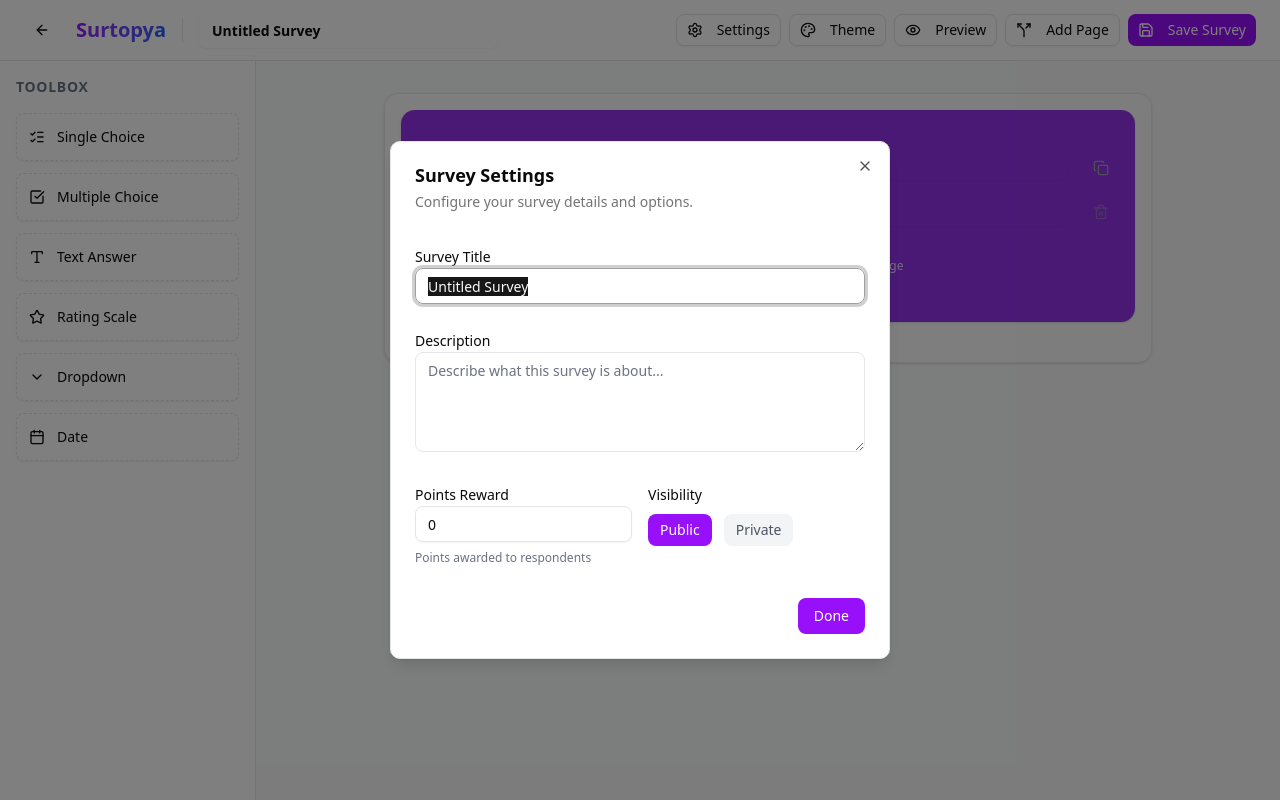
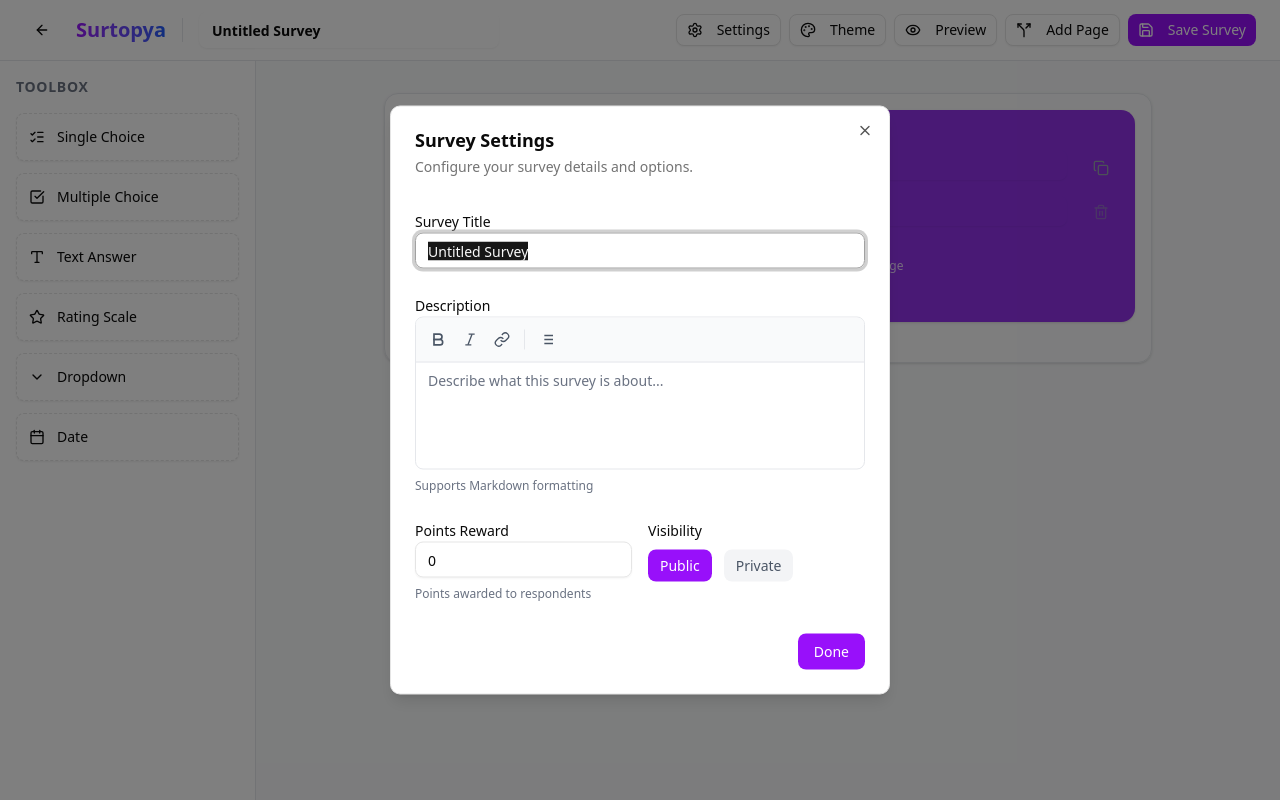
Before and after one commit to TimLai666/proj_surtopya, a Next.js app in the folder surtopya/: page /create in a window 1280 px wide. Both pictures are taken after a click on the button "Settings". Built offline with nearby package versions, Linux system fonts and the light colour scheme.

Commit message:
feat: Introduce survey display page with preview functionality and initial survey builder components.

```diff
--- a/surtopya/src/app/(main)/survey/[id]/page.tsx
+++ b/surtopya/src/app/(main)/survey/[id]/page.tsx
@@ -252,7 +252,7 @@ export default function SurveyPage() {
 
         {/* Exit Confirmation Dialog */}
         <Dialog open={showExitDialog} onOpenChange={setShowExitDialog}>
-          <DialogContent>
+          <DialogContent onInteractOutside={(e) => e.preventDefault()}>
             <DialogHeader>
               <DialogTitle>Exit Survey?</DialogTitle>
               <DialogDescription>
--- a/surtopya/src/components/builder/logic-editor.tsx
+++ b/surtopya/src/components/builder/logic-editor.tsx
@@ -62,7 +62,7 @@ export function LogicEditor({ question, allQuestions, open, onOpenChange, onSave
 
   return (
     <Dialog open={open} onOpenChange={onOpenChange}>
-      <DialogContent className="sm:max-w-[600px]">
+      <DialogContent className="sm:max-w-[600px]" onInteractOutside={(e) => e.preventDefault()}>
         <DialogHeader>
           <DialogTitle>Logic Jumps for "{question.title}"</DialogTitle>
         </DialogHeader>
--- a/surtopya/src/components/builder/survey-builder.tsx
+++ b/surtopya/src/components/builder/survey-builder.tsx
@@ -540,7 +540,7 @@ export function SurveyBuilder() {
         )}
 
         <Dialog open={!!deletingQuestionId} onOpenChange={(open) => !open && setDeletingQuestionId(null)}>
-            <DialogContent>
+            <DialogContent onInteractOutside={(e) => e.preventDefault()}>
                 <DialogHeader>
                     <DialogTitle>Delete Question?</DialogTitle>
                     <DialogDescription>
@@ -556,7 +556,7 @@ export function SurveyBuilder() {
 
         {/* Settings Dialog */}
         <Dialog open={settingsOpen} onOpenChange={setSettingsOpen}>
-            <DialogContent className="sm:max-w-[500px]">
+            <DialogContent className="sm:max-w-[500px]" onInteractOutside={(e) => e.preventDefault()}>
                 <DialogHeader>
                     <DialogTitle>Survey Settings</DialogTitle>
                     <DialogDescription>
@@ -574,12 +574,90 @@ export function SurveyBuilder() {
                     </div>
                     <div className="space-y-2">
                         <label className="text-sm font-medium">Description</label>
-                        <textarea
-                            value={description}
-                            onChange={(e) => { setDescription(e.target.value); setIsDirty(true); }}
-                            placeholder="Describe what this survey is about..."
-                            className="w-full min-h-[100px] rounded-md border border-gray-200 bg-transparent px-3 py-2 text-sm placeholder:text-gray-500 focus:outline-none focus:ring-2 focus:ring-purple-500 focus:ring-offset-2 dark:border-gray-800"
-                        />
+                        <div className="border border-gray-200 dark:border-gray-800 rounded-md overflow-hidden">
+                            {/* Formatting Toolbar */}
+                            <div className="flex items-center gap-1 p-2 border-b border-gray-200 dark:border-gray-800 bg-gray-50 dark:bg-gray-900">
+                                <button
+                                    type="button"
+                                    onClick={() => {
+                                        const textarea = document.getElementById('description-textarea') as HTMLTextAreaElement;
+                                        const start = textarea.selectionStart;
+                                        const end = textarea.selectionEnd;
+                                        const text = textarea.value;
+                                        const selected = text.substring(start, end);
+                                        const newText = text.substring(0, start) + '**' + selected + '**' + text.substring(end);
+                                        setDescription(newText);
+                                        setIsDirty(true);
+                                    }}
+                                    className="p-1.5 rounded hover:bg-gray-200 dark:hover:bg-gray-800 text-gray-600 dark:text-gray-400"
+                                    title="Bold"
+                                >
+                                    <svg xmlns="http://www.w3.org/2000/svg" className="h-4 w-4" viewBox="0 0 24 24" fill="none" stroke="currentColor" strokeWidth="2.5"><path d="M6 4h8a4 4 0 0 1 4 4 4 4 0 0 1-4 4H6z"/><path d="M6 12h9a4 4 0 0 1 4 4 4 4 0 0 1-4 4H6z"/></svg>
+                                </button>
+                                <button
+                                    type="button"
+                                    onClick={() => {
+                                        const textarea = document.getElementById('description-textarea') as HTMLTextAreaElement;
+                                        const start = textarea.selectionStart;
+                                        const end = textarea.selectionEnd;
+                                        const text = textarea.value;
+                                        const selected = text.substring(start, end);
+                                        const newText = text.substring(0, start) + '_' + selected + '_' + text.substring(end);
+                                        setDescription(newText);
+                                        setIsDirty(true);
+                                    }}
+                                    className="p-1.5 rounded hover:bg-gray-200 dark:hover:bg-gray-800 text-gray-600 dark:text-gray-400"
+                                    title="Italic"
+                                >
+                                    <svg xmlns="http://www.w3.org/2000/svg" className="h-4 w-4" viewBox="0 0 24 24" fill="none" stroke="currentColor" strokeWidth="2"><line x1="19" x2="10" y1="4" y2="4"/><line x1="14" x2="5" y1="20" y2="20"/><line x1="15" x2="9" y1="4" y2="20"/></svg>
+                                </button>
+                                <button
+                                    type="button"
+                                    onClick={() => {
+                                        const textarea = document.getElementById('description-textarea') as HTMLTextAreaElement;
+                                        const start = textarea.selectionStart;
+                                        const end = textarea.selectionEnd;
+                                        const text = textarea.value;
+                                        const selected = text.substring(start, end);
+                                        const url = prompt('Enter URL:', 'https://');
+                                        if (url) {
+                                            const newText = text.substring(0, start) + '[' + (selected || 'link text') + '](' + url + ')' + text.substring(end);
+                                            setDescription(newText);
+                                            setIsDirty(true);
+                                        }
+                                    }}
+                                    className="p-1.5 rounded hover:bg-gray-200 dark:hover:bg-gray-800 text-gray-600 dark:text-gray-400"
+                                    title="Add Link"
+                                >
+                                    <svg xmlns="http://www.w3.org/2000/svg" className="h-4 w-4" viewBox="0 0 24 24" fill="none" stroke="currentColor" strokeWidth="2"><path d="M10 13a5 5 0 0 0 7.54.54l3-3a5 5 0 0 0-7.07-7.07l-1.72 1.71"/><path d="M14 11a5 5 0 0 0-7.54-.54l-3 3a5 5 0 0 0 7.07 7.07l1.71-1.71"/></svg>
+                                </button>
+                                <div className="w-px h-5 bg-gray-200 dark:bg-gray-700 mx-1" />
+                                <button
+                                    type="button"
+                                    onClick={() => {
+                                        const textarea = document.getElementById('description-textarea') as HTMLTextAreaElement;
+                                        const start = textarea.selectionStart;
+                                        const text = textarea.value;
+                                        const newText = text.substring(0, start) + '\n- ' + text.substring(start);
+                                        setDescription(newText);
+                                        setIsDirty(true);
+                                    }}
+                                    className="p-1.5 rounded hover:bg-gray-200 dark:hover:bg-gray-800 text-gray-600 dark:text-gray-400"
+                                    title="Bullet List"
+                                >
+                                    <svg xmlns="http://www.w3.org/2000/svg" className="h-4 w-4" viewBox="0 0 24 24" fill="none" stroke="currentColor" strokeWidth="2"><line x1="8" x2="21" y1="6" y2="6"/><line x1="8" x2="21" y1="12" y2="12"/><line x1="8" x2="21" y1="18" y2="18"/><line x1="3" x2="3.01" y1="6" y2="6"/><line x1="3" x2="3.01" y1="12" y2="12"/><line x1="3" x2="3.01" y1="18" y2="18"/></svg>
+                                </button>
+                            </div>
+                            {/* Textarea */}
+                            <textarea
+                                id="description-textarea"
+                                value={description}
+                                onChange={(e) => { setDescription(e.target.value); setIsDirty(true); }}
+                                placeholder="Describe what this survey is about..."
+                                className="w-full min-h-[100px] bg-transparent px-3 py-2 text-sm placeholder:text-gray-500 focus:outline-none resize-none"
+                            />
+                        </div>
+                        <p className="text-xs text-gray-500">Supports Markdown formatting</p>
                     </div>
                     <div className="grid grid-cols-2 gap-4">
                         <div className="space-y-2">
```
